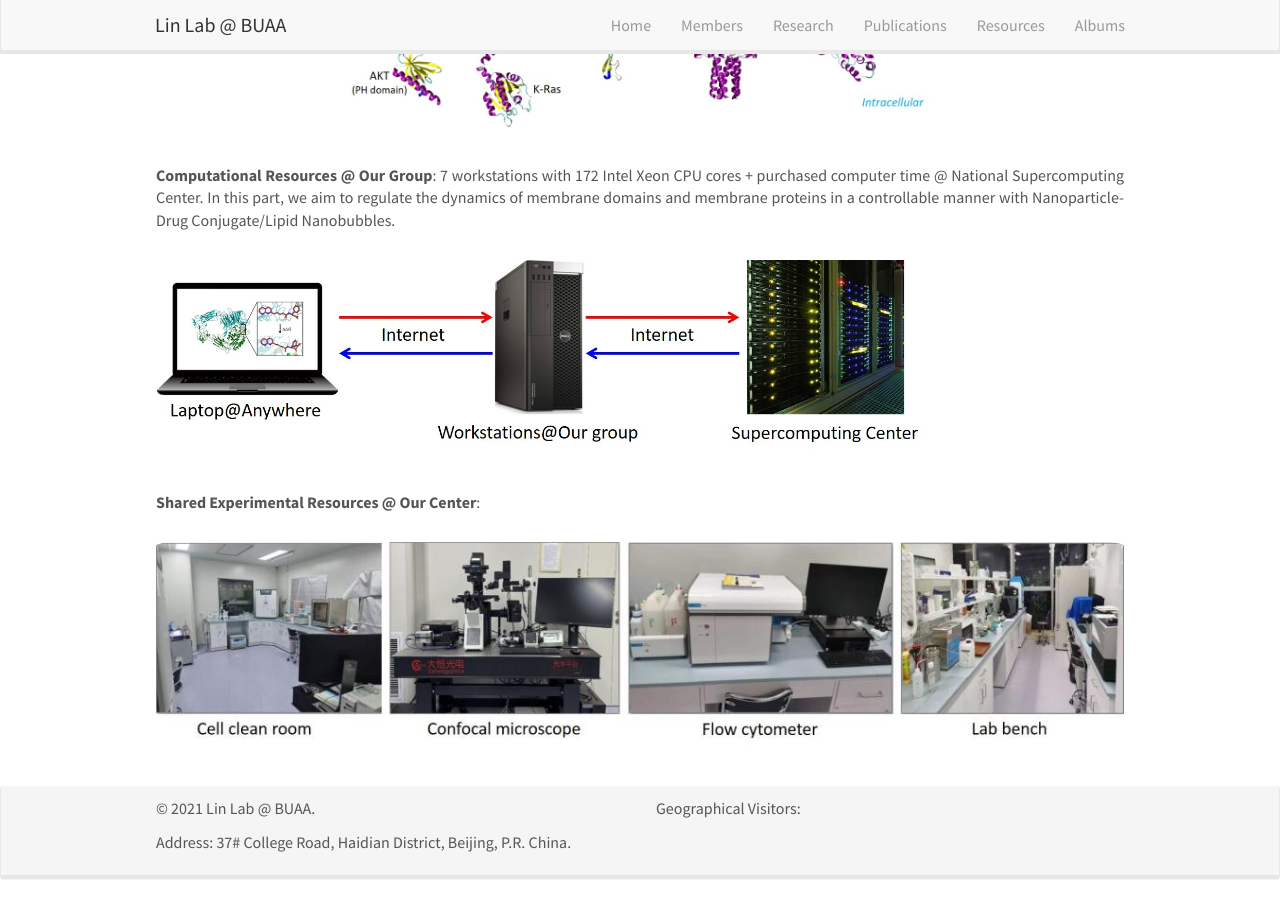
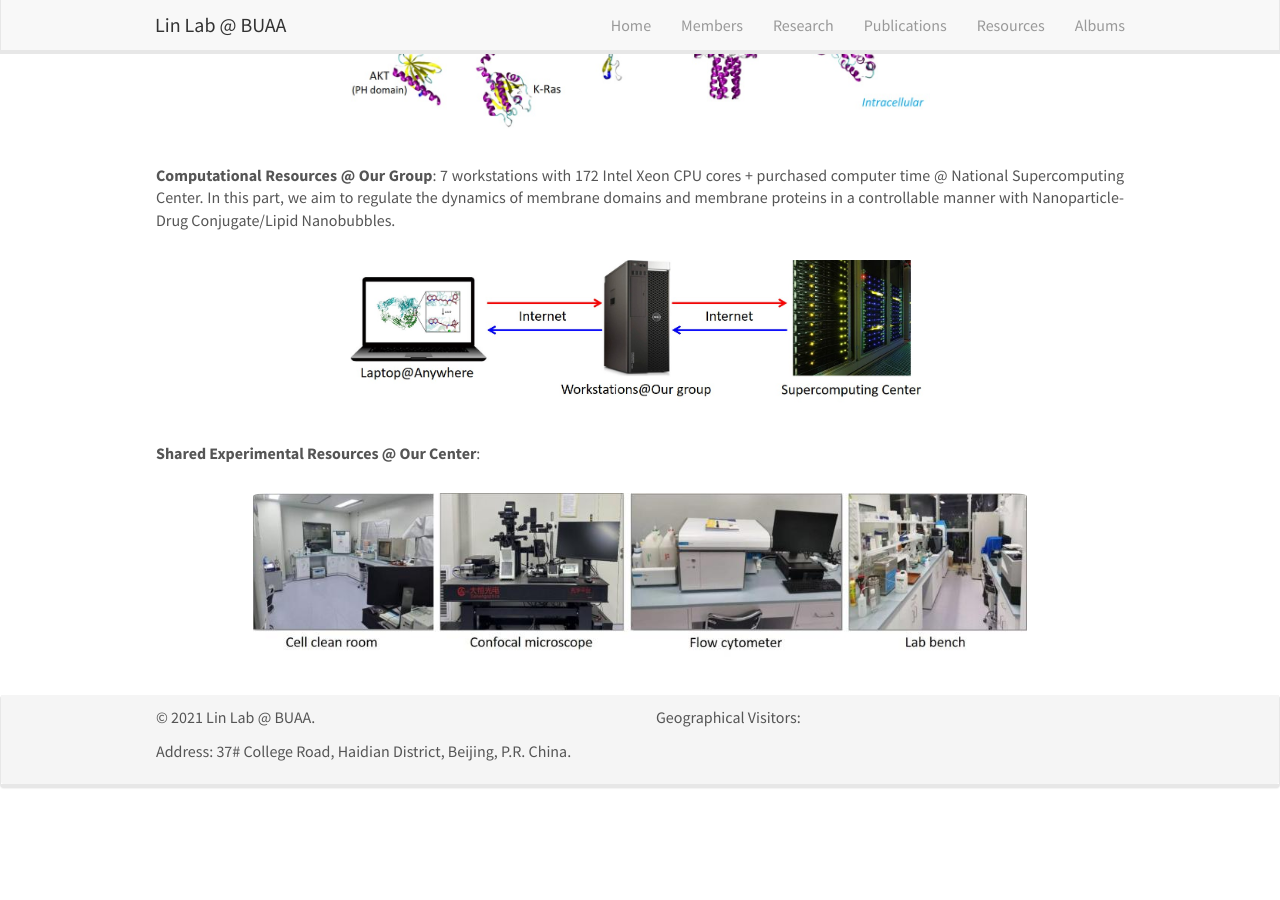
Before and after one commit to linxubo/linxubo.github.io, a Jekyll site: the page built from _pages/research.md, in a window 1280 px wide and 900 px high, scrolled down 1346 px. Built offline with Jekyll 4.4.1, drawn with Linux system fonts in a browser that asks for light colours; nearby versions of some CDN libraries; a script that is not in the unit is left out; after the commit the page ends 2156 px from its top, so only the background shows below that.

Commit message:
Update research.md

```diff
--- a/_pages/research.md
+++ b/_pages/research.md
@@ -39,11 +39,15 @@ In this part, we aim to regulate the dynamics of membrane domains and membrane p
 **Computational Resources @ Our Group**:
 7 workstations with 172 Intel Xeon CPU cores + purchased computer time @ National Supercomputing Center.
 In this part, we aim to regulate the dynamics of membrane domains and membrane proteins in a controllable manner with Nanoparticle-Drug Conjugate/Lipid Nanobubbles.
+<div align="center">
 <figure>
-<img src="{{ site.url }}{{ site.baseurl }}/images/Research/Computers.jpg" width="80%" >
+<img src="{{ site.url }}{{ site.baseurl }}/images/Research/Computers.jpg" width="60%" >
 </figure>
+</div>
 
 **Shared Experimental Resources @ Our Center**:
+<div align="center">
 <figure>
-<img src="{{ site.url }}{{ site.baseurl }}/images/Research/Experiments.jpg" width="100%" >
+<img src="{{ site.url }}{{ site.baseurl }}/images/Research/Experiments.jpg" width="80%" >
 </figure>
+</div>
```
